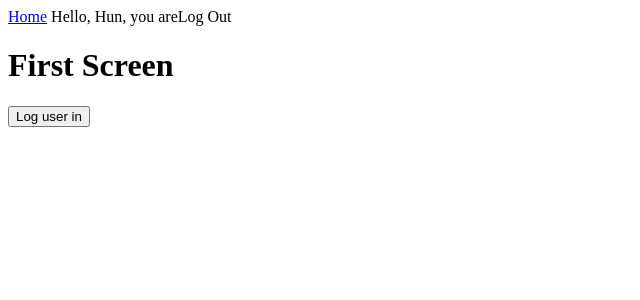
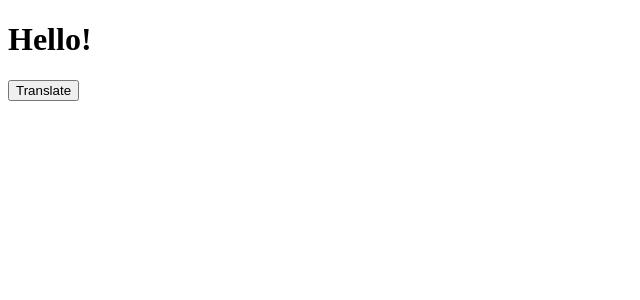
Before and after one commit to JeongSeongHun054/IntensiveHooks, a React (Create React App) app: page / in a window 1280 px wide. Shown: the top 300 px of the page, without its empty margins (0-640 px from the left). Built offline with nearby package versions, Linux system fonts and the light colour scheme.

Commit message:
Translator made in useContext

```diff
--- a/src/App.js
+++ b/src/App.js
@@ -1,13 +1,13 @@
 import React from "react";
-import UserContextProvider from "./context";
+import Lang from "./context";
 import Screen from "./Screen";
+import translations from "./translations";
 
 function App() {
   return (
-    <UserContextProvider value={{ name: "hun" }}>
-      {/*다른 사용될 모든 컴포넌트*/}
+    <Lang defaultLang="en" translations={translations}>
       <Screen />
-    </UserContextProvider>
+    </Lang>
   );
 }
 
--- a/src/Screen.js
+++ b/src/Screen.js
@@ -1,16 +1,13 @@
 import React from "react";
-import { useFns } from "./context";
-import Header from "./Header";
+import { useSetLang, useT } from "./context";
 
-const Screen = () => {
-  const { logUserIn } = useFns();
+export default () => {
+  const setLang = useSetLang();
+  const t = useT();
   return (
-    <div>
-      <Header />
-      <h1>First Screen</h1>
-      <button onClick={logUserIn}>Log user in</button>
-    </div>
+    <>
+      <h1>{t("Hello!")}</h1>
+      <button onClick={() => setLang("es")}>{t("Translate")}</button>
+    </>
   );
 };
-
-export default Screen;
--- a/src/context.js
+++ b/src/context.js
@@ -1,30 +1,31 @@
-import React, { useState, useContext } from "react";
+import React, { useState, useContext, createContext } from "react";
 
-export const UserContext = React.createContext();
+const LangContext = createContext();
 
-const UserContextProvider = ({ children }) => {
-  const [user, setUser] = useState({
-    name: "Hun",
-    loggedIn: false,
-  });
-
-  const logUserIn = () => setUser({ ...user, loggedIn: true });
-
+const Lang = ({ defaultLang, children, translations }) => {
+  const [lang, setLang] = useState(defaultLang);
+  const hyperTranslate = (text) => {
+    if (lang === defaultLang) {
+      return text;
+    } else {
+      return translations[lang][text];
+    }
+  };
   return (
-    <UserContext.Provider value={{ user, fn: { logUserIn } }}>
+    <LangContext.Provider value={{ setLang, t: hyperTranslate }}>
       {children}
-    </UserContext.Provider>
+    </LangContext.Provider>
   );
 };
 
-export const useUser = () => {
-  const { user } = useContext(UserContext);
-  return user;
+export const useSetLang = (lang) => {
+  const { setLang } = useContext(LangContext);
+  return setLang;
 };
 
-export const useFns = () => {
-  const { fn } = useContext(UserContext);
-  return fn;
+export const useT = () => {
+  const { t } = useContext(LangContext);
+  return t;
 };
 
-export default UserContextProvider;
+export default Lang;
--- /dev/null
+++ b/src/translations.js
@@ -0,0 +1,8 @@
+const translations = {
+  es: {
+    "Hello!": "Hola!",
+    Translate: "Traducir",
+  },
+};
+
+export default translations;
```
Also changed, not shown: public/manifest.json (deleted).
